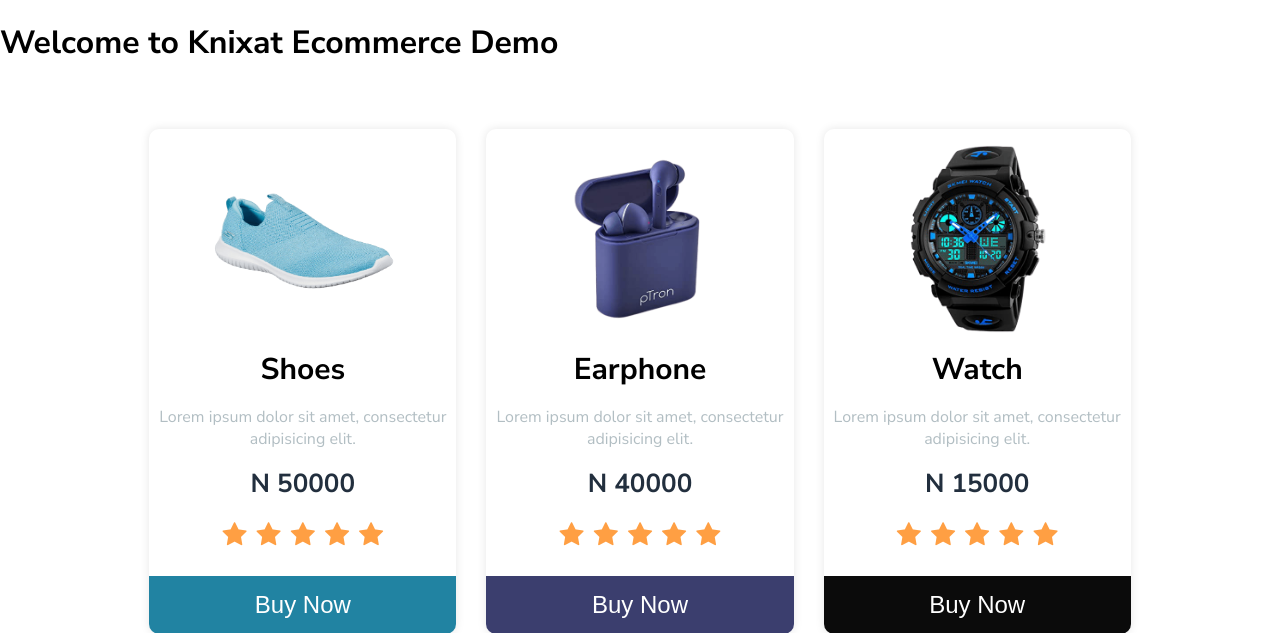
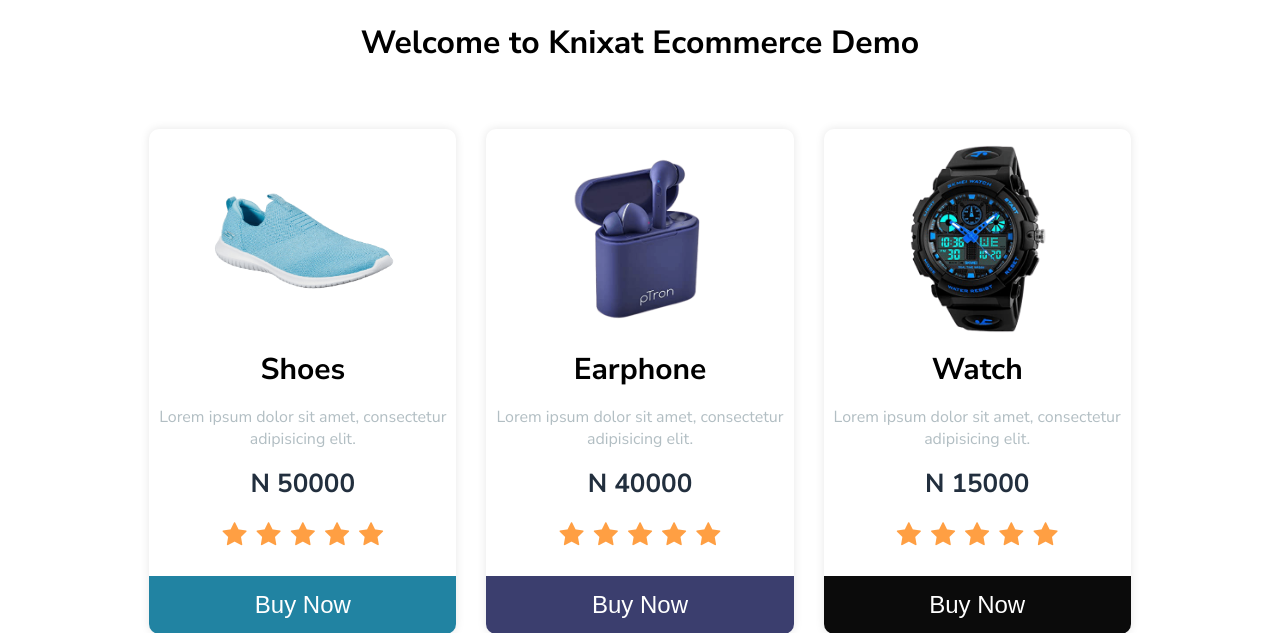
Before and after one commit to ukponoobott/payment-demo, a Flask app: page / in a window 1280 px wide. Shown: the top 633 px of the page. Run offline with Flask 2, Linux system fonts and the light colour scheme.

Commit message:
Local changes

```diff
--- a/templates/index.html
+++ b/templates/index.html
@@ -119,7 +119,7 @@
   </head>
   <body>
 
-    <h1>Welcome to Knixat Ecommerce Demo</h1>
+    <h1 style="text-align: center;">Welcome to Knixat Ecommerce Demo</h1>
     <div class="gallery">
       <div class="content">
         <img src="{{ url_for('static', filename='shoes.png')}}">
```
